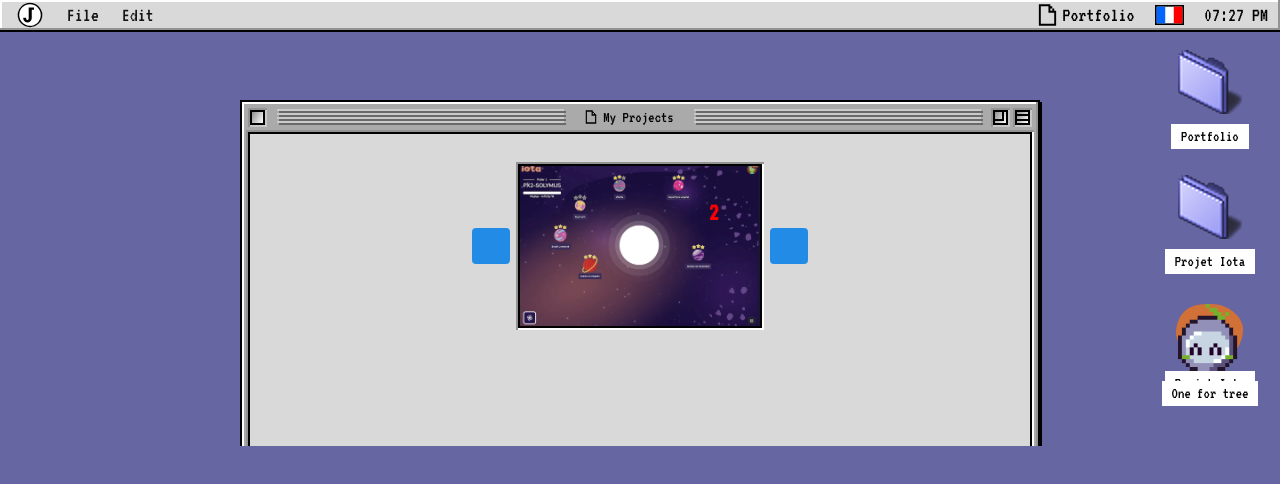
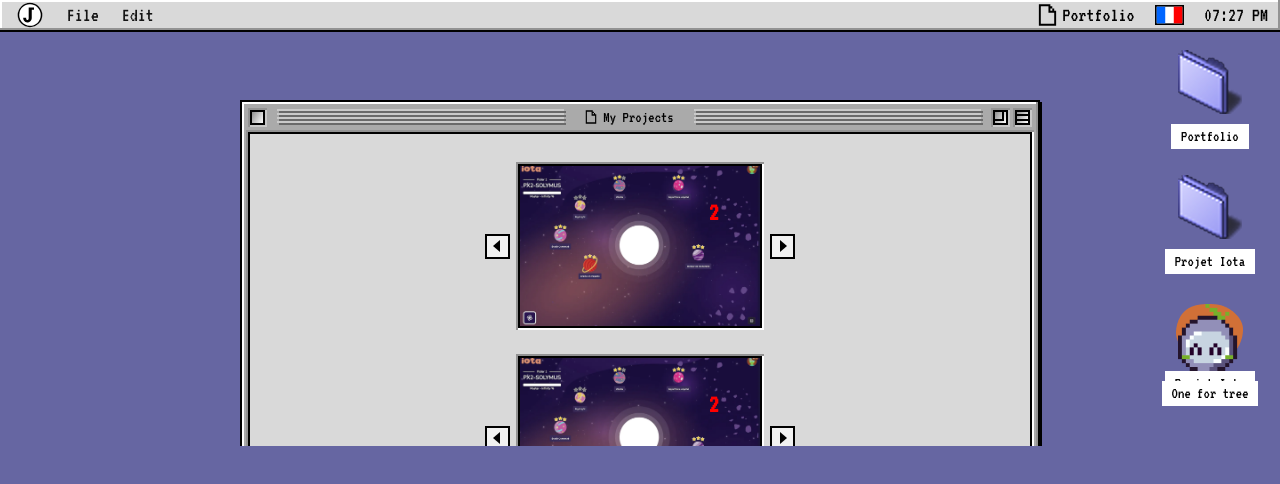
Before and after one commit to juthomas/Portfolio-Mac9.1, a Next.js app: page / in a window 1280 px wide. Shown: the top 484 px of the page. Built offline with nearby package versions, Linux system fonts and the light colour scheme.

Commit message:
[ADD] Working carousel

```diff
--- a/Windows/ProjectsWindow/ProjectsWindow.tsx
+++ b/Windows/ProjectsWindow/ProjectsWindow.tsx
@@ -14,6 +14,8 @@ export default function ProjectsWindow(): JSX.Element {
     <Flex direction="column" align="center" h="100%">
       <Flex direction="column" align="center" h="100%" w="100%" pt="xl" maw="650px">
         <Carousel slides={slides} options={{ loop: true }} />
+        <Space h="xl" />
+        <Carousel slides={slides} options={{ loop: true }} />
       </Flex>
     </Flex>
   );
--- a/components/Carousel/embla.module.css
+++ b/components/Carousel/Carousel.module.css
@@ -54,3 +54,12 @@
   right: 0;
   bottom: 0;
 }
+
+.button {
+  border: var(--borders-size) solid black;
+  border-radius: 0;
+  background-color: #f1f1f1;
+  height: 25px;
+  width: 25px;
+  padding: 0;
+}
--- a/components/Carousel/Carousel.tsx
+++ b/components/Carousel/Carousel.tsx
@@ -7,10 +7,13 @@ import { usePrevNextButtons } from './CarouselButtons';
 // import imageByIndex from './imageByIndex';
 import mdma from '@/assets/carousels/mdma.webp';
 import iota from '@/assets/carousels/holy.webp';
+import arrowRight from '@/assets/icons/arrowRight.svg';
+import arrowLeft from '@/assets/icons/arrowLeft.svg';
+
 // import './base.css';
 // import './sandbox.css';
 // import './embla.css';
-import emblaClasses from './embla.module.css';
+import emblaClasses from './Carousel.module.css';
 import themeClasses from '@/styles/theme.module.css';
 
 type PropType = {
@@ -33,7 +36,14 @@ export const Carousel: React.FC<PropType> = (props) => {
 
   return (
     <Flex gap="xs" align="center">
-      <Button onClick={onPrevButtonClick} disabled={prevBtnDisabled} />
+      <Button
+        className={emblaClasses.button}
+        onClick={onPrevButtonClick}
+        disabled={prevBtnDisabled}
+        pr={2}
+      >
+        <Image alt="left arrow" src={arrowLeft} />
+      </Button>
 
       <Box className={themeClasses.retroBox}>
         <div className={emblaClasses.embla}>
@@ -55,7 +65,14 @@ export const Carousel: React.FC<PropType> = (props) => {
           </div>
         </div>
       </Box>
-      <Button onClick={onNextButtonClick} disabled={nextBtnDisabled} />
+      <Button
+        className={emblaClasses.button}
+        onClick={onNextButtonClick}
+        disabled={nextBtnDisabled}
+        pl={2}
+      >
+        <Image alt="right arrow" src={arrowRight} />
+      </Button>
     </Flex>
   );
 };
```
Also changed, not shown: assets/icons/arrowLeft.svg (added), assets/icons/arrowRight.svg (added).
